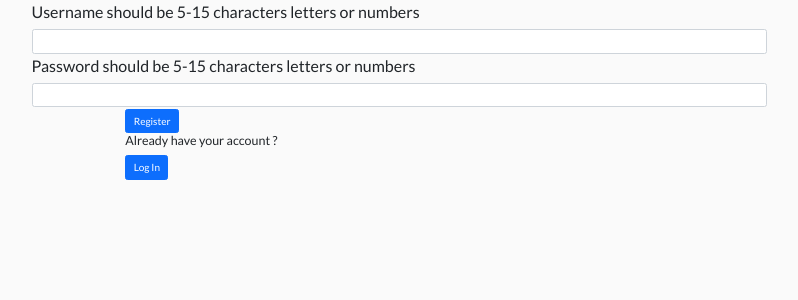
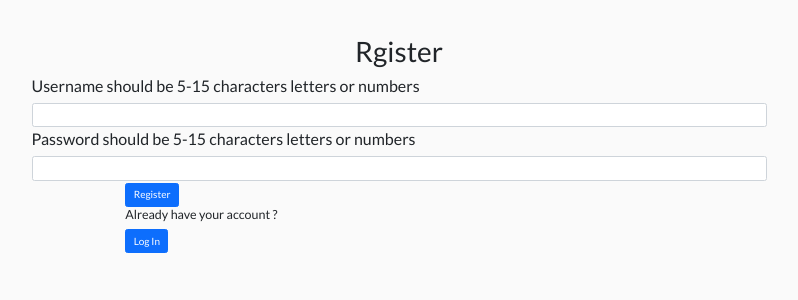
Before and after one commit to bartosz-makowski/therapists-reviewer, a Flask app: page /register in a window 1280 px wide. Shown: the part 46-346 px from the top of the page, without its empty margins (241-1039 px from the left). Run offline with Flask 2, Linux system fonts and the light colour scheme; some libraries are stand-ins or nearby versions.

Commit message:
CSS: add a h2 to all pages

```diff
--- a/static/css/style.css
+++ b/static/css/style.css
@@ -8,6 +8,15 @@ body {
     font-family: 'Lato', sans-serif;
     background-color: #fafafa;
     font-size: 1.6rem;
+}
+
+
+/* pages header */
+
+.page-header {
+    font-size: 2.8rem;
+    text-align: center;
+    margin-top: 35px;
 }
 
 
@@ -29,11 +38,6 @@ body {
 
 /* therapists */
 
-#therapists-h {
-    font-size: 2.8rem;
-    text-align: center;
-    margin-top: 35px;
-}
 
 .therapist-card {
     font-size: 2rem;
--- a/templates/pages/leave-feedback.html
+++ b/templates/pages/leave-feedback.html
@@ -2,6 +2,6 @@
 {% block content %}
     {% include 'components/navbar.html' %}
     {% include 'components/flash_messages/flash-messages.html' %}
-    <h2 id="feadback-header">Leave Feedback</h2>
+    <h2 class="page-header">Leave Feedback</h2>
     {% include 'components/forms/review.html' %}
 {% endblock %}
--- a/templates/pages/recommendations.html
+++ b/templates/pages/recommendations.html
@@ -2,5 +2,5 @@
 {% block content %}
     {% include 'components/navbar.html' %}
     {% include 'components/flash_messages/flash-messages.html' %}
-
+    <h2 class="page-header">Recommended products</h2>
 {% endblock %}
--- a/templates/pages/therapists.html
+++ b/templates/pages/therapists.html
@@ -2,7 +2,7 @@
 {% block content %}
     {% include 'components/navbar.html' %}
     {% include 'components/flash_messages/flash-messages.html' %}
-    <h2 id="therapists-h">Available Therapists</h2>
+    <h2 class="page-header">Available Therapists</h2>
         {% for therapist in therapists %}
         <div class="row">
             <div class="col-12 therapist-card">
--- a/templates/pages/user-authentication.html
+++ b/templates/pages/user-authentication.html
@@ -2,5 +2,10 @@
 {% block content %}
 {% include 'components/navbar.html' %}
 {% include 'components/flash_messages/flash-messages.html' %}
+{% if register==True %}
+    <h2 class="page-header">Rgister</h2>
+{% else %}
+    <h2 class="page-header">Log In</h2>
+{% endif %}
 {% include 'components/forms/authentication.html' %}
 {% endblock %}
```
